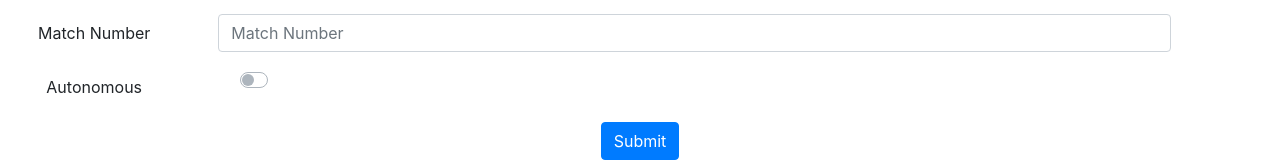
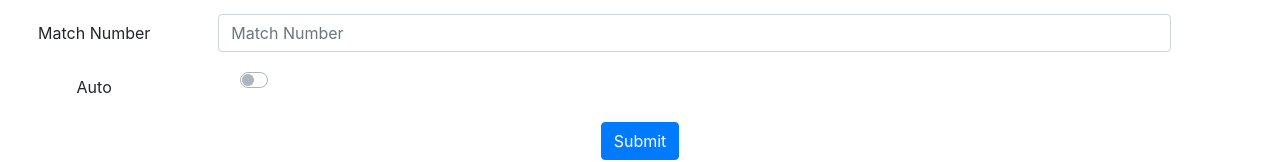
Before and after one commit to RoboTigers/FRCScout2020, a React (Create React App) app in the folder client/: page / in a window 1280 px wide. Both pictures are taken after a click on the tab "Scout". Shown: the part 136-298 px from the top of the page. Built offline with nearby package versions, Linux system fonts and the light colour scheme.

Commit message:
fix label

```diff
--- a/client/src/components/ScoutContent.js
+++ b/client/src/components/ScoutContent.js
@@ -40,7 +40,7 @@ class ScoutContent extends Component {
 
   <Form.Group as={Row} controlId="formAuto">
     <Form.Label column xs="2">
-      Autonomous
+      Auto
     </Form.Label>
     <Col xs="1">
     <Form.Check
```
